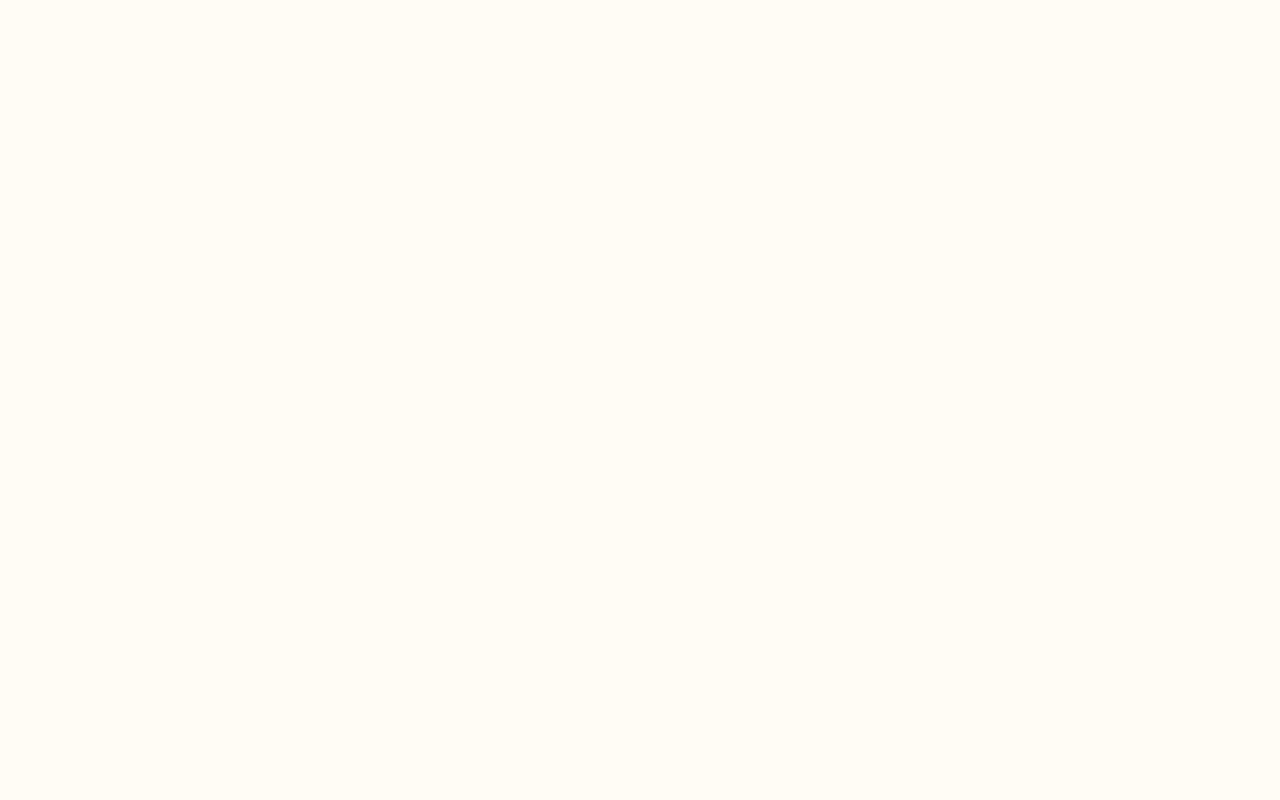
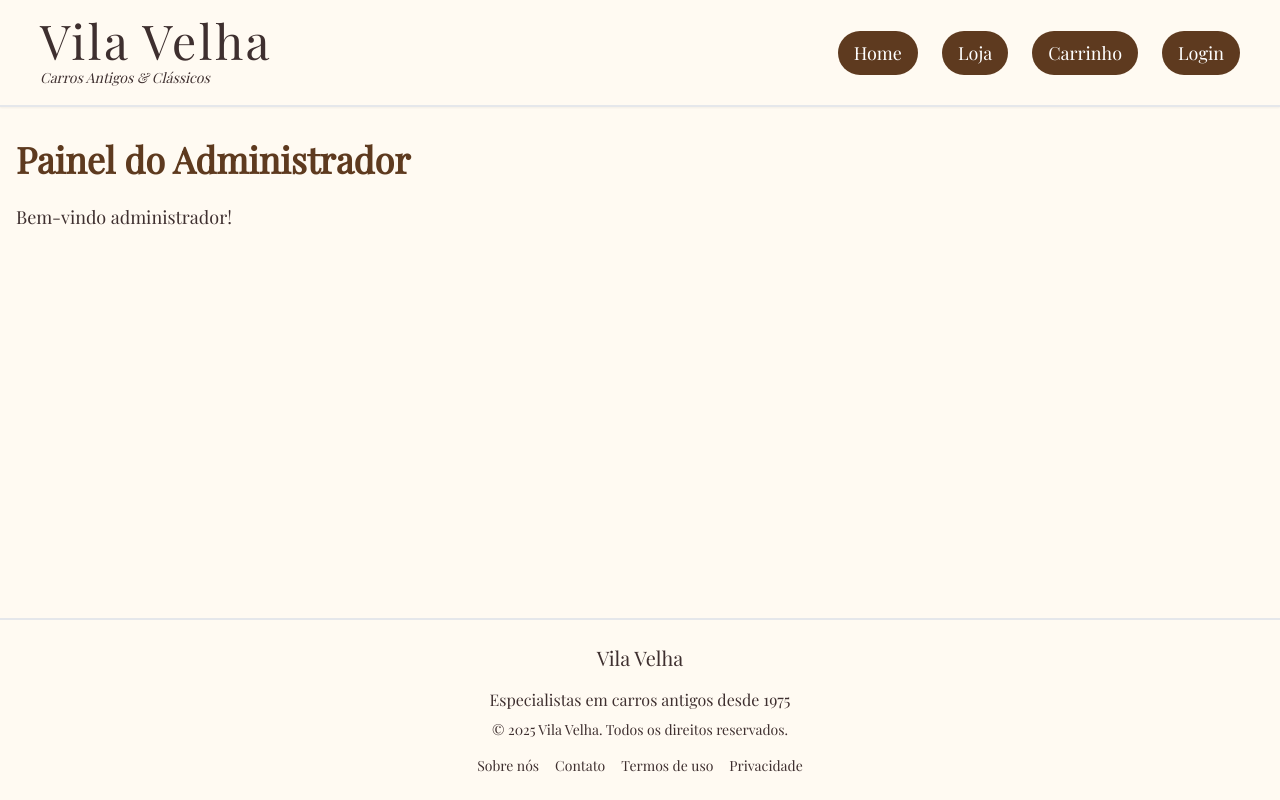
Before and after one commit to PedroLFigueiredo/trabalho-web, a React (Vite) app in the folder vila-velha/: page /paineladmin in a window 1280 px wide. Before the commit this address had no page. Built offline with nearby package versions, Linux system fonts and the light colour scheme; sample sign-in values are in the browser's storage; the HTML template or start-up script is replaced by a standard one.

Commit message:
Painel admin imcompleto

```diff
--- a/vila-velha/src/App.tsx
+++ b/vila-velha/src/App.tsx
@@ -8,6 +8,7 @@ import { CartProvider } from './Paginas/CarrinhoContext';
 import Login from './Paginas/Login'
 import Cadastro from './Paginas/Cadastro'
 import Pagamento from './Paginas/Pagamento';
+import PainelAdmin from './Paginas/PainelAdmin';
 
 function App() {
   return (
@@ -21,6 +22,7 @@ function App() {
           <Route path="/login" element={<Login />} />
           <Route path="/cadastro" element={<Cadastro />} />
           <Route path="/pagamento" element={<Pagamento />} />
+          <Route path="/paineladmin" element={<PainelAdmin />} />
         </Routes>
       </CartProvider>
     </BrowserRouter>
--- a/vila-velha/src/Paginas/Login.tsx
+++ b/vila-velha/src/Paginas/Login.tsx
@@ -14,9 +14,15 @@ function Login() {
 
     // Simulação
     if (email === 'admin@carros.com' && senha === '123456') {
+      localStorage.setItem('isAdmin', 'true');
+      alert('Login como administrador!');
+      navigate('/paineladmin');
+    }else if(email === 'cliente@carros.com' && senha === '654321'){
+      localStorage.setItem('isAdmin', 'false');
       alert('Login bem-sucedido!');
       navigate('/');
-    } else {
+    }
+    else {
       alert('Credenciais inválidas');
     }
   };
--- a/vila-velha/src/Paginas/PainelAdmin.tsx
+++ b/vila-velha/src/Paginas/PainelAdmin.tsx
@@ -1,3 +1,32 @@
-import React from 'react';
+import React, { useEffect } from 'react';
 import { useNavigate } from 'react-router-dom';
 import Header from '../components/Header';
+import Footer from '../components/Footer';
+
+function PainelAdmin() {
+  const navigate = useNavigate();
+
+  useEffect(() => {
+    const isAdmin = localStorage.getItem('isAdmin');
+    if (isAdmin !== 'true') {
+      alert('Acesso não autorizado');
+      navigate('/');
+    }
+  }, [navigate]);
+
+  return (
+    <div className="flex flex-col min-h-screen">
+      <Header />
+
+      <main className="flex-grow container mx-auto px-4 py-8">
+        <h1 className="text-4xl font-bold text-[#5e3a1f] mb-6">Painel do Administrador</h1>
+        <p className="text-lg">Bem-vindo administrador! </p>
+        {/* local para novos recursos */}
+      </main>
+
+      <Footer />
+    </div>
+  );
+}
+
+export default PainelAdmin;
```
